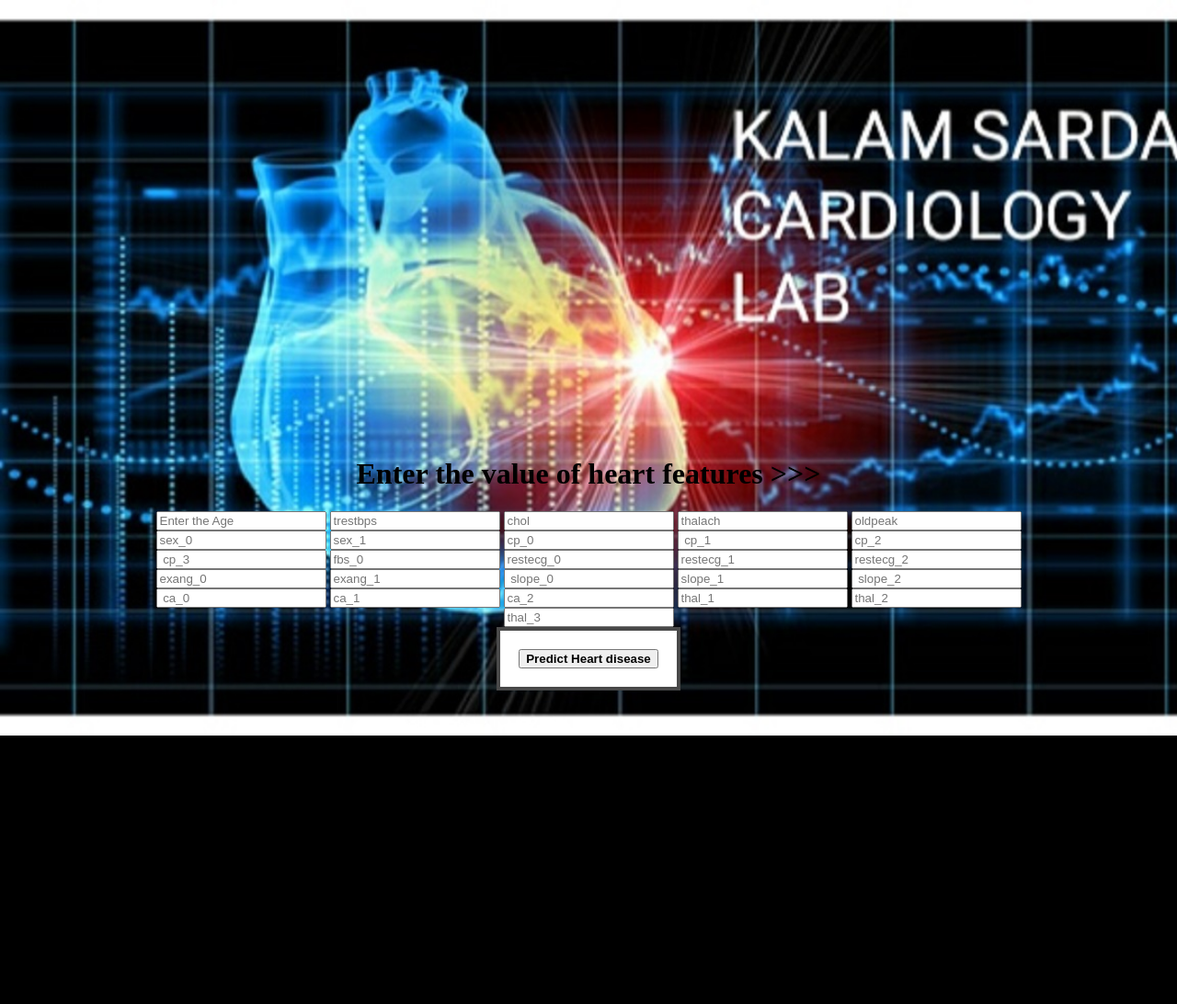
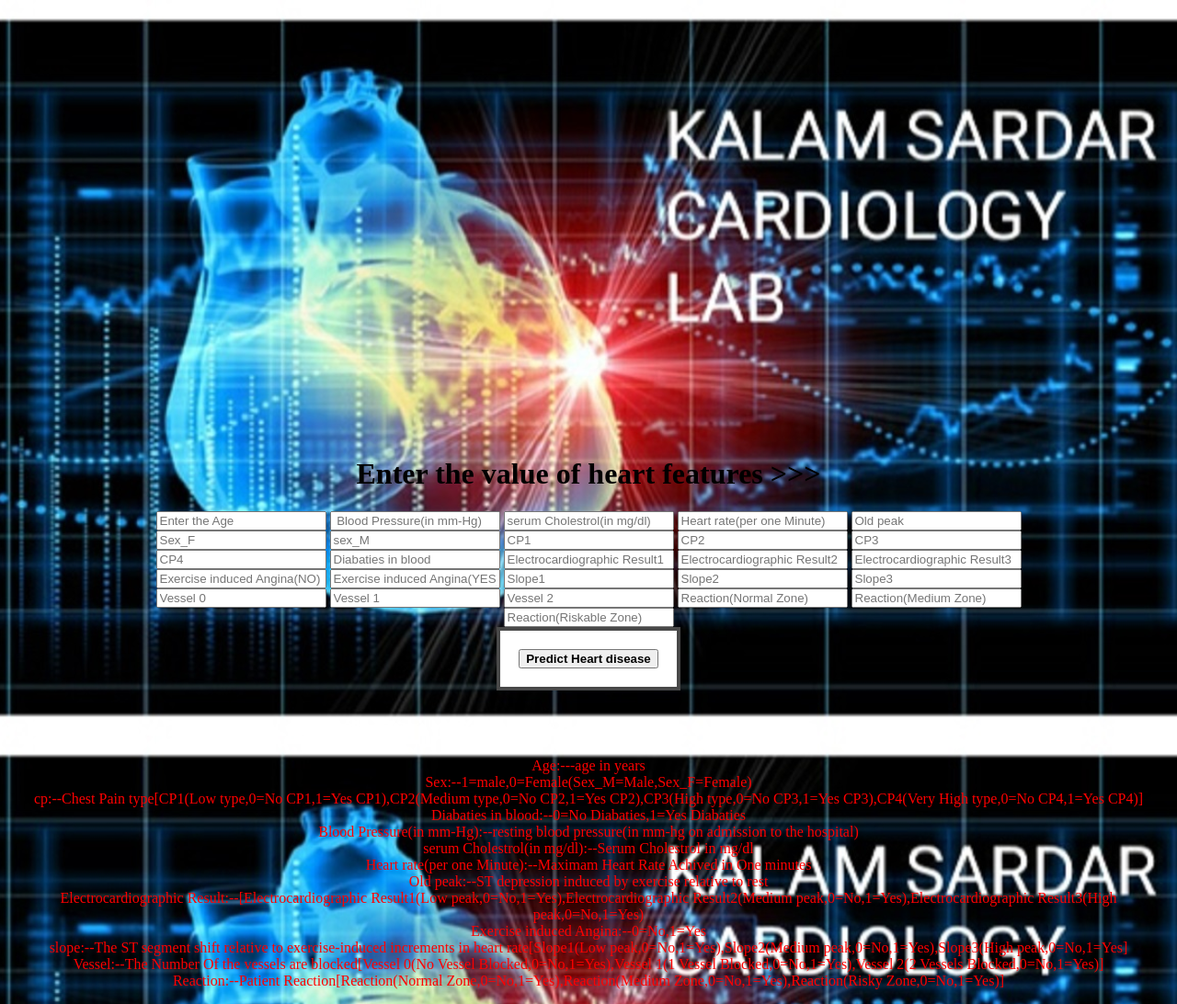
Before and after one commit to projectprogrammer057/heart_detection, a Flask app: page / in a window 1280 px wide. Shown: the whole page at 92% size. Before the commit the page ends 800 px from the top, so only its background shows below. Run offline with Flask 2, Linux system fonts and the light colour scheme; parts of the project's set-up code (start-up, migrations or seed data) failed here and were passed over.

Commit message:
Update index.html

```diff
--- a/templates/index.html
+++ b/templates/index.html
@@ -33,6 +33,10 @@
     border-color: #f6b93b !important;
     transition: all 0.4s ease 0s;
     }
+    .pain{
+	   color:red;
+	    text-align:center;
+	  }
   </style>
 
 </head>
@@ -79,52 +83,52 @@
         <h1>Enter the value of heart features >>></h1>
 
     	<input type="text" name="age" placeholder="Enter the Age" required="required" />
-        <input type="text" name="trestbps" placeholder="trestbps" required="required" />
-		<input type="text" name="chol" placeholder="chol" required="required" />
-        <input type="text" name="thalach" placeholder="thalach" required="required" />
-            <input type="text" name="oldpeak" placeholder="oldpeak" required="required" />
+        <input type="text" name="trestbps" placeholder=" Blood Pressure(in mm-Hg)" required="required" />
+		<input type="text" name="chol" placeholder="serum Cholestrol(in mg/dl)" required="required" />
+        <input type="text" name="thalach" placeholder="Heart rate(per one Minute)" required="required" />
+            <input type="text" name="oldpeak" placeholder="Old peak" required="required" />
 
 
 
 		<br>
-    	<input type="text" name="sex_0" placeholder="sex_0" required="required" />
-        <input type="text" name="sex_1" placeholder="sex_1" required="required" />
-		<input type="text" name="cp_0" placeholder="cp_0" required="required" />
-        <input type="text" name=" cp_1" placeholder=" cp_1" required="required" />
-            <input type="text" name="cp_2" placeholder="cp_2" required="required" />
+    	<input type="text" name="sex_0" placeholder="Sex_F" required="required" />
+        <input type="text" name="sex_1" placeholder="sex_M" required="required" />
+		<input type="text" name="cp_0" placeholder="CP1" required="required" />
+        <input type="text" name=" cp_1" placeholder="CP2" required="required" />
+            <input type="text" name="cp_2" placeholder="CP3" required="required" />
 
 
 
 		<br>
-    	<input type="text" name="cp_3" placeholder=" cp_3" required="required" />
-        <input type="text" name="fbs_0" placeholder="fbs_0" required="required" />
-		<input type="text" name="restecg_0" placeholder="restecg_0" required="required" />
-        <input type="text" name="restecg_1" placeholder="restecg_1" required="required" />
-            <input type="text" name="restecg_2" placeholder="restecg_2" required="required" />
+    	<input type="text" name="cp_3" placeholder="CP4" required="required" />
+        <input type="text" name="fbs_0" placeholder="Diabaties in blood" required="required" />
+		<input type="text" name="restecg_0" placeholder="Electrocardiographic Result1" required="required" />
+        <input type="text" name="restecg_1" placeholder="Electrocardiographic Result2" required="required" />
+            <input type="text" name="restecg_2" placeholder="Electrocardiographic Result3" required="required" />
 
 
 
     	<br>
-    	<input type="text" name="exang_0" placeholder="exang_0" required="required" />
-        <input type="text" name="exang_1" placeholder="exang_1" required="required" />
-		<input type="text" name=" slope_0" placeholder=" slope_0" required="required" />
-        <input type="text" name=" slope_1" placeholder="slope_1" required="required" />
-    <input type="text" name="  slope_2" placeholder=" slope_2" required="required" />
+    	<input type="text" name="exang_0" placeholder="Exercise induced Angina(NO)" required="required" />
+        <input type="text" name="exang_1" placeholder="Exercise induced Angina(YES)" required="required" />
+		<input type="text" name=" slope_0" placeholder="Slope1" required="required" />
+        <input type="text" name=" slope_1" placeholder="Slope2" required="required" />
+    <input type="text" name="  slope_2" placeholder="Slope3" required="required" />
 
 
 			<br>
 
 
 
-      <input type="text" name=" ca_0" placeholder=" ca_0" required="required" />
-        <input type="text" name="ca_1" placeholder="ca_1" required="required" />
-    <input type="text" name="ca_2" placeholder="ca_2" required="required" />
-        <input type="text" name=" thal_1" placeholder="thal_1" required="required" />
-    <input type="text" name="thal_2" placeholder="thal_2" required="required" />
+      <input type="text" name=" ca_0" placeholder="Vessel 0" required="required" />
+        <input type="text" name="ca_1" placeholder="Vessel 1" required="required" />
+    <input type="text" name="ca_2" placeholder="Vessel 2" required="required" />
+        <input type="text" name=" thal_1" placeholder="Reaction(Normal Zone)" required="required" />
+    <input type="text" name="thal_2" placeholder="Reaction(Medium Zone)" required="required" />
 
 
       <br>
-      <input type="text" name="thal_3" placeholder="thal_3" required="required" />
+      <input type="text" name="thal_3" placeholder="Reaction(Riskable Zone)" required="required" />
       <br>
 
 
@@ -146,6 +150,29 @@
    </div>
 
  </div>
+	</br>
+	</br>
+	<p class="pain">
+        Age:---age in years</br>
+	Sex:--1=male,0=Female(Sex_M=Male,Sex_F=Female)</br>
+        cp:--Chest Pain type[CP1(Low type,0=No CP1,1=Yes CP1),CP2(Medium type,0=No CP2,1=Yes CP2),CP3(High type,0=No CP3,1=Yes CP3),CP4(Very High type,0=No CP4,1=Yes CP4)]</br>
+        Diabaties in blood:--0=No Diabaties,1=Yes Diabaties</br>
+        Blood Pressure(in mm-Hg):--resting blood pressure(in mm-hg on admission to the hospital)</br>
+        serum Cholestrol(in mg/dl):--Serum Cholestrol in mg/dl</br>
+        Heart rate(per one Minute):--Maximam Heart Rate Achived in One minutes</br>
+        Old peak:--ST depression induced by exercise relative to rest</br>
+        Electrocardiographic Result:--[Electrocardiographic Result1(Low peak,0=No,1=Yes),Electrocardiographic Result2(Medium peak,0=No,1=Yes),Electrocardiographic Result3(High peak,0=No,1=Yes)</br>
+        Exercise induced Angina:--0=No,1=Yes</br>
+        slope:--The ST segment shift relative to exercise-induced increments in heart rate[Slope1(Low peak,0=No,1=Yes),Slope2(Medium peak,0=No,1=Yes),Slope3(High peak,0=No,1=Yes]</br>
+        Vessel:--The Number Of the vessels are blocked[Vessel 0(No Vessel Blocked,0=No,1=Yes),Vessel 1(1 Vessel Blocked,0=No,1=Yes),Vessel 2(2 Vessels Blocked,0=No,1=Yes)]</br>
+        Reaction:--Patient Reaction[Reaction(Normal Zone,0=No,1=Yes),Reaction(Medium Zone,0=No,1=Yes),Reaction(Risky Zone,0=No,1=Yes)]
+</p>
+
+
+
+
+
+
 
 </body>
 </html>
```
